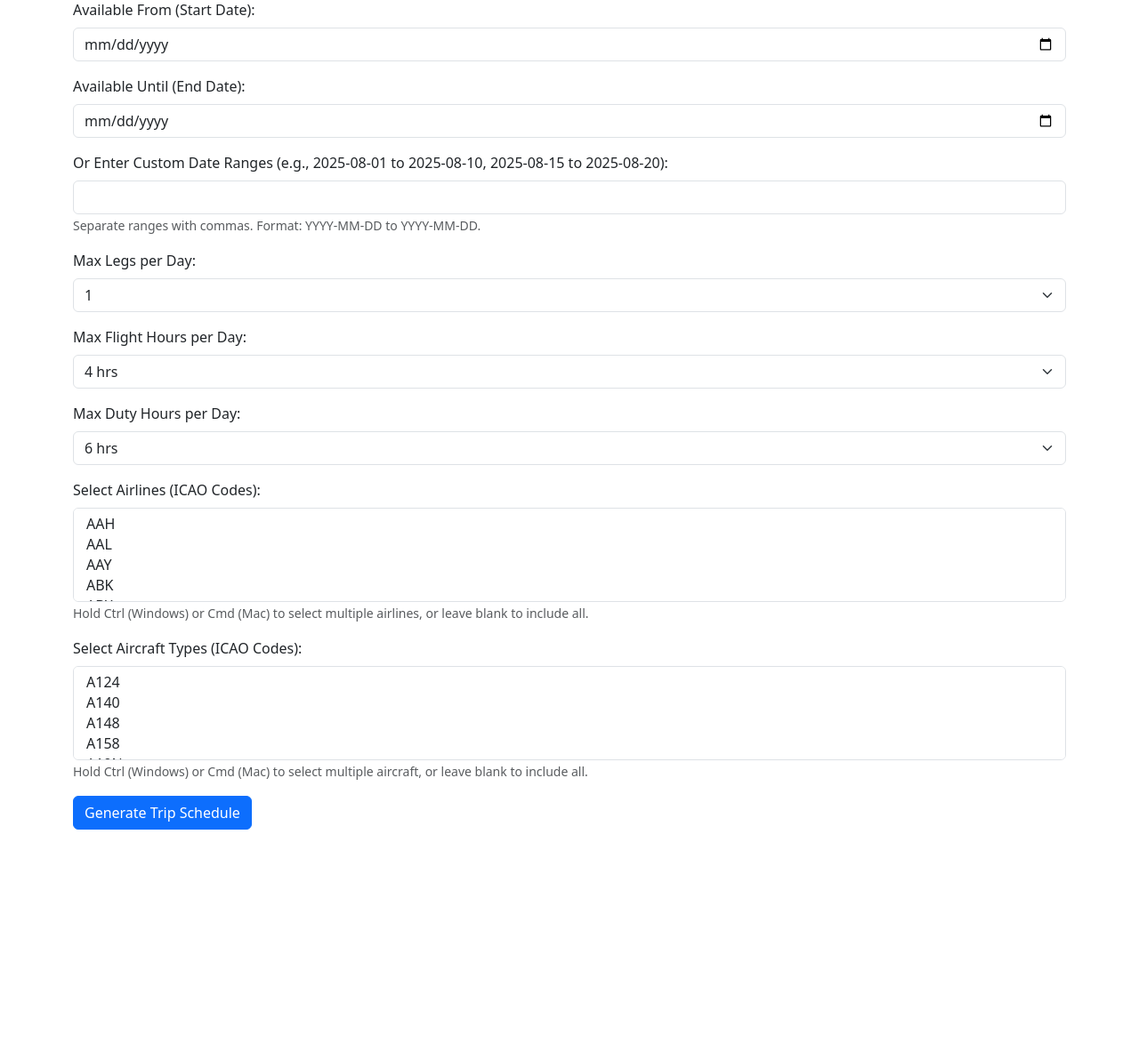
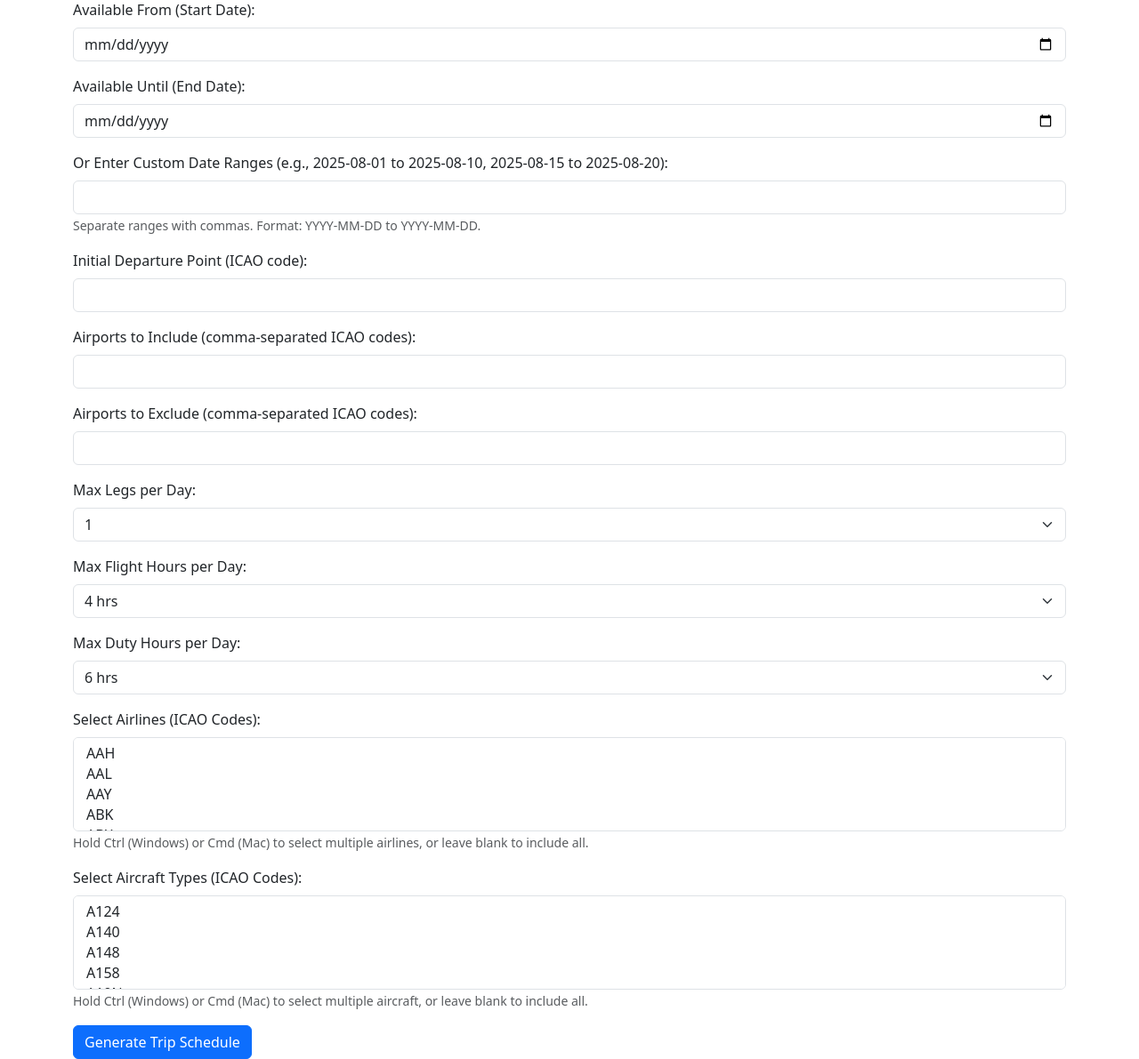
Before and after one commit to cessnaxls/virtual-dispatcher, a Flask app: page / in a window 1280 px wide. Shown: the part 121-1312 px from the top of the page at 89% size. Before the commit the page ends 1054 px from the top, so only its background shows below. Run offline with Flask 3, Linux system fonts and the light colour scheme.

Commit message:
Update: added initial departure, include/exclude airports, daily summaries

```diff
--- a/app.py
+++ b/app.py
@@ -74,19 +74,31 @@ def home():
         selected_aircraft = request.form.getlist('aircraft')
         aircraft = selected_aircraft if selected_aircraft else ICAO_AIRCRAFT_TYPES
 
+        # NEW inputs
+        initial_departure = request.form.get('initial_departure', '').strip().upper()
+        include_airports = [a.strip().upper() for a in request.form.get('include_airports', '').split(',') if a.strip()]
+        exclude_airports = [a.strip().upper() for a in request.form.get('exclude_airports', '').split(',') if a.strip()]
+
+        if include_airports:
+            airports = list(set(airports + include_airports))
+        if exclude_airports:
+            airports = [a for a in airports if a not in exclude_airports]
+
+        if initial_departure and initial_departure not in airports:
+            airports.append(initial_departure)
+
         # Get date inputs
         start_date_str = request.form.get('start_date')
         end_date_str = request.form.get('end_date')
         availability_str = request.form.get('availability')
 
-        # Get limit inputs
+        # Get limits
         max_legs = int(request.form.get('max_legs', 4))
         max_flight_hours = int(request.form.get('max_flight_hours', 8))
         max_duty_hours = int(request.form.get('max_duty_hours', 10))
 
         available_dates = set()
 
-        # Parse custom availability ranges if provided
         if availability_str:
             ranges = availability_str.split(',')
             for part in ranges:
@@ -98,37 +110,37 @@ def home():
                         available_dates.add(start + datetime.timedelta(days=n))
                 except Exception as e:
                     print(f"Error parsing range '{part}': {e}")
-
-        # Else, fallback to start and end date block
         elif start_date_str and end_date_str:
             start = datetime.datetime.strptime(start_date_str, '%Y-%m-%d').date()
             end = datetime.datetime.strptime(end_date_str, '%Y-%m-%d').date()
             for n in range((end - start).days + 1):
                 available_dates.add(start + datetime.timedelta(days=n))
 
-        # Generate trip for available dates (or mark as OFF if no availability)
         day_counter = 1
+        last_arrival = initial_departure if initial_departure else random.choice(airports)
+
         for leg_date in sorted(available_dates):
+            legs_today = []
+            total_flight = 0
+            total_duty = 0
             num_legs = random.randint(1, max_legs)
-            total_flight_hours = 0
-            total_duty_hours = 0
 
-            for leg_num in range(1, num_legs + 1):
-                if total_flight_hours >= max_flight_hours or total_duty_hours >= max_duty_hours:
+            for _ in range(num_legs):
+                if total_flight >= max_flight_hours or total_duty >= max_duty_hours:
                     break
 
-                dep_airport = random.choice(airports)
-                arr_airport = random.choice([ap for ap in airports if ap != dep_airport])
+                dep_airport = last_arrival
+                arr_airport = random.choice([a for a in airports if a != dep_airport])
 
-                flight_time = random.randint(1, 5)  # flight time in hours
-                duty_time = flight_time + 1  # +1 hr per leg for prep, taxi, etc.
+                flight_time = random.randint(1, 5)  # in hours
+                duty_time = flight_time + 1        # add ground/prep time
 
-                if total_flight_hours + flight_time > max_flight_hours or total_duty_hours + duty_time > max_duty_hours:
+                if total_flight + flight_time > max_flight_hours or total_duty + duty_time > max_duty_hours:
                     break
 
-                dep_hour = 6 + total_duty_hours  # start day at ~6am, stack legs
+                dep_hour = 6 + total_duty  # approx 6am start + stacked legs
+                arr_hour = dep_hour + flight_time
                 dep_minute = random.randint(0, 59)
-                arr_hour = dep_hour + flight_time
                 arr_minute = random.randint(0, 59)
 
                 leg = {
@@ -141,12 +153,25 @@ def home():
                     'dep_time': f"{dep_hour % 24:02d}:{dep_minute:02d}",
                     'arr_time': f"{arr_hour % 24:02d}:{arr_minute:02d}"
                 }
-                trip.append(leg)
+                legs_today.append(leg)
 
-                total_flight_hours += flight_time
-                total_duty_hours += duty_time
+                total_flight += flight_time
+                total_duty += duty_time
+                last_arrival = arr_airport
 
-            if num_legs == 0:
+            if legs_today:
+                trip.extend(legs_today)
+                trip.append({
+                    'day': day_counter,
+                    'date': leg_date.strftime('%Y-%m-%d'),
+                    'airline': 'SUMMARY',
+                    'aircraft': '-',
+                    'dep': f'Total legs: {len(legs_today)}',
+                    'arr': f'Flight: {total_flight}h',
+                    'dep_time': f'Duty: {total_duty}h',
+                    'arr_time': ''
+                })
+            else:
                 trip.append({
                     'day': day_counter,
                     'date': leg_date.strftime('%Y-%m-%d'),
--- a/templates/index.html
+++ b/templates/index.html
@@ -24,6 +24,21 @@
             </label>
             <input type="text" id="availability" name="availability" class="form-control">
             <small class="text-muted">Separate ranges with commas. Format: YYYY-MM-DD to YYYY-MM-DD.</small>
+        </div>
+
+        <div class="mb-3">
+            <label for="initial_departure" class="form-label">Initial Departure Point (ICAO code):</label>
+            <input type="text" id="initial_departure" name="initial_departure" class="form-control">
+        </div>
+
+        <div class="mb-3">
+            <label for="include_airports" class="form-label">Airports to Include (comma-separated ICAO codes):</label>
+            <input type="text" id="include_airports" name="include_airports" class="form-control">
+        </div>
+
+        <div class="mb-3">
+            <label for="exclude_airports" class="form-label">Airports to Exclude (comma-separated ICAO codes):</label>
+            <input type="text" id="exclude_airports" name="exclude_airports" class="form-control">
         </div>
 
         <div class="mb-3">
@@ -92,7 +107,7 @@
         </thead>
         <tbody>
             {% for leg in trip %}
-            <tr>
+            <tr class="{% if leg.airline == 'OFF' %}table-secondary{% elif leg.airline == 'SUMMARY' %}table-info{% endif %}">
                 <td>{{ leg.day }}</td>
                 <td>{{ leg.date }}</td>
                 <td>{{ leg.airline }}</td>
```
